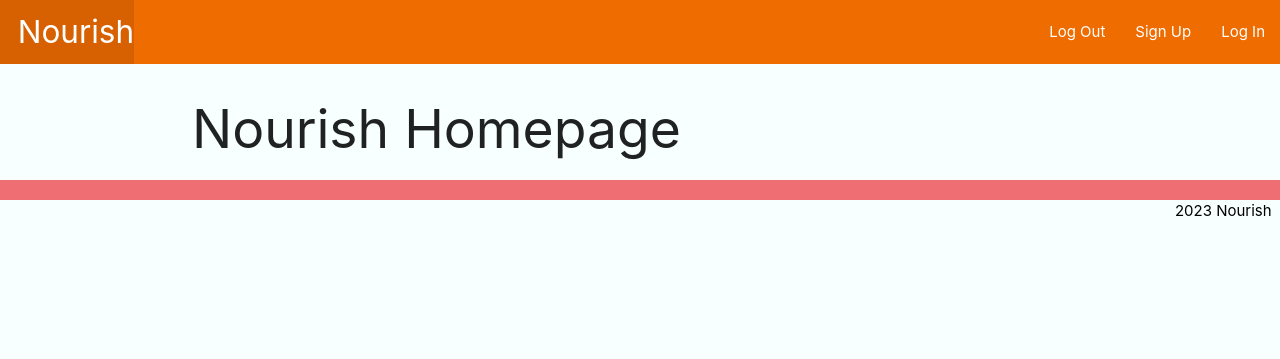
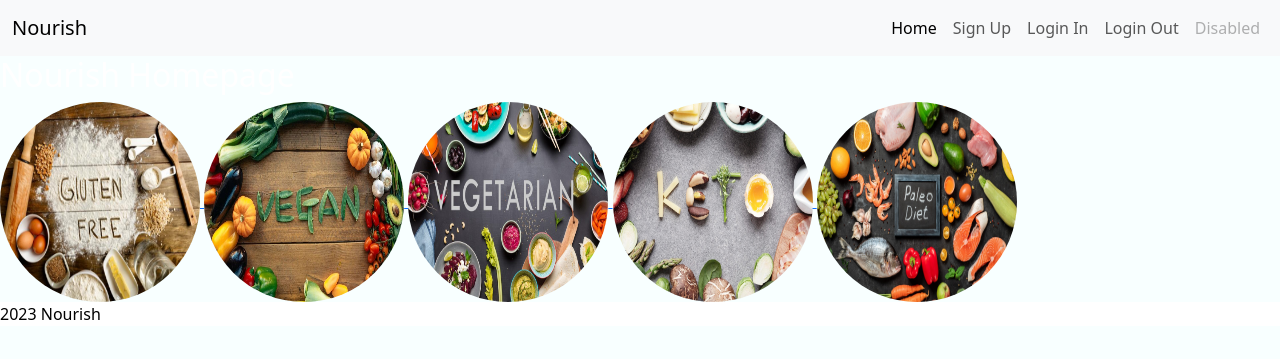
Before and after one commit to dmt94/nourish, a Django app: page / in a window 1280 px wide. Shown: the top 359 px of the page. Run offline with Django 4.2, Linux system fonts and the light colour scheme.

Commit message:
Add images and navbar

```diff
--- a/main_app/static/css/style.css
+++ b/main_app/static/css/style.css
@@ -9,3 +9,40 @@ footer * {
 nav {
   box-shadow: none;
 }
+
+
+main {
+  margin: 0 !important;
+}
+
+.custom-container {
+  margin: 0 !important;
+  align-items: center;
+  justify-content: center;
+}
+
+.page-footer {
+  background-color: white;
+}
+
+#search-wrapper {
+  display: flex;
+  flex-direction: row;
+  justify-content: center;
+  align-items: center;
+  background-image: url("./media/healthyheart.jpg");
+  height: 200px !important;
+  width: 400px !important;
+  background-repeat: no-repeat;
+  background-size: cover;
+}
+
+#nourish-title {
+  color: white;
+}
+
+.circle-container img {
+  width: 200px;
+  height: 200px;
+  border-radius: 50%;
+}
--- a/main_app/templates/base.html
+++ b/main_app/templates/base.html
@@ -6,36 +6,41 @@
   <meta http-equiv="X-UA-Compatible" content="IE=edge">
   <meta name="viewport" content="width=device-width, initial-scale=1.0">
   <title>Nourish</title>
-  <!--can change to different library, up to front end-->
-  <link rel="stylesheet" href="https://cdnjs.cloudflare.com/ajax/libs/materialize/1.0.0/css/materialize.min.css">
+  <!--Bootstrap CDN-->
+  <link href="https://cdn.jsdelivr.net/npm/bootstrap@5.3.0-alpha1/dist/css/bootstrap.min.css" rel="stylesheet" integrity="sha384-GLhlTQ8iRABdZLl6O3oVMWSktQOp6b7In1Zl3/Jr59b6EGGoI1aFkw7cmDA6j6gD" crossorigin="anonymous">
+  <script src="https://cdn.jsdelivr.net/npm/bootstrap@5.3.0-alpha1/dist/js/bootstrap.bundle.min.js" integrity="sha384-w76AqPfDkMBDXo30jS1Sgez6pr3x5MlQ1ZAGC+nuZB+EYdgRZgiwxhTBTkF7CXvN" crossorigin="anonymous"></script>
   <link rel="stylesheet" href="{% static 'css/style.css' %}">
 </head>
 <body>
   <header class="navbar-fixed">
-    <nav class="orange darken-3">
-      <div class="nav-wrapper">
-        <ul>
-          <li><a href="/" class="left brand-logo">&nbsp;&nbsp;Nourish</a></li>
-        </ul>
-        <ul class="right">
-          <!--NAVBAR LINKS GOES HERE, CATEGORIES, SIGN IN/SIGN OUT-->
-          <!-- <li><a href="/about">About</a></li> -->
-
-          <li><a href="{% url 'logout' %}">Log Out</a></li>
-
-          <li><a href="{% url 'signup' %}">Sign Up</a></li>
-          <li><a href="{% url 'login' %}">Log In</a></li>
-
-        </ul>
+    <nav class="navbar navbar-expand-lg bg-body-tertiary">
+      <div class="container-fluid ms-auto">
+        <a class="navbar-brand" href="#">Nourish</a>
+        <button class="navbar-toggler" type="button" data-bs-toggle="collapse" data-bs-target="#navbarNavAltMarkup" aria-controls="navbarNavAltMarkup" aria-expanded="false" aria-label="Toggle navigation">
+          <span class="navbar-toggler-icon"></span>
+        </button>
+        <div class="collapse navbar-collapse justify-content-end" id="navbarNavAltMarkup">
+          <div class="navbar-nav">
+            <a class="nav-link active" aria-current="page" href="#">Home</a>
+            <a class="nav-link" href="{% url 'signup' %}">Sign Up</a>
+            <a class="nav-link" href="{% url 'login' %}">Login In</a>
+            <a class="nav-link" href="{% url 'logout' %}">Login Out</a>
+            <a class="nav-link disabled">Disabled</a>
+          </div>
+        </div>
       </div>
     </nav>
   </header>
-  <main class="container">
+
+  <main class="custom-container">
     {% block content %}
     {% endblock %}
   </main>
+
   <footer class="page-footer">
+    <nav class="green accent-2">
     <div class="right">2023 Nourish &nbsp;</div>
+    </nav>
   </footer>
 </body>
 </html>
--- a/main_app/templates/home.html
+++ b/main_app/templates/home.html
@@ -1,6 +1,30 @@
 {% extends 'base.html' %}
 
 {% block content %}
-<h2>Nourish Homepage</h2>
+{% load static %}
+
+<h2 id="nourish-title">Nourish Homepage</h2>
+
+<div id="image-wrapper">
+<a class="circle-container" href="https://www.google.com">
+    <img src="{% static '/media/gluten-free.jpg' %}">
+</a>
+
+<a class="circle-container" href="{{image.image.url}}">
+    <img src="{% static '/media/vegan.jpg' %}">
+</a>
+
+<a class="circle-container" href="{{image.image.url}}">
+    <img src="{% static '/media/vegetarian.jpg' %}">
+</a>
+
+<a class="circle-container" href="{{image.image.url}}">
+    <img src="{% static '/media/Keto.jpg' %}">
+</a>
+
+<a class="circle-container" href="{{image.image.url}}">
+    <img src="{% static '/media/Paleo.jpg' %}">
+</a>
+</div>
 
 {% endblock %}
```
Also changed, not shown: main_app/static/media/Keto.jpg (added), main_app/static/media/Paleo.jpg (added), main_app/static/media/gluten-free.jpg (added), main_app/static/media/vegan.jpg (added), main_app/static/media/vegetarian.jpg (added).
